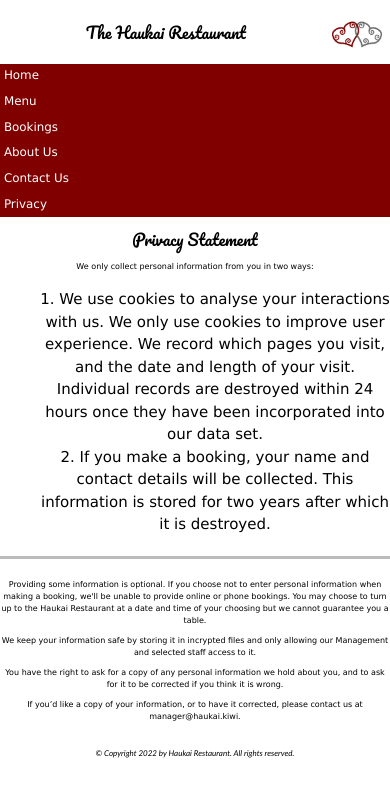
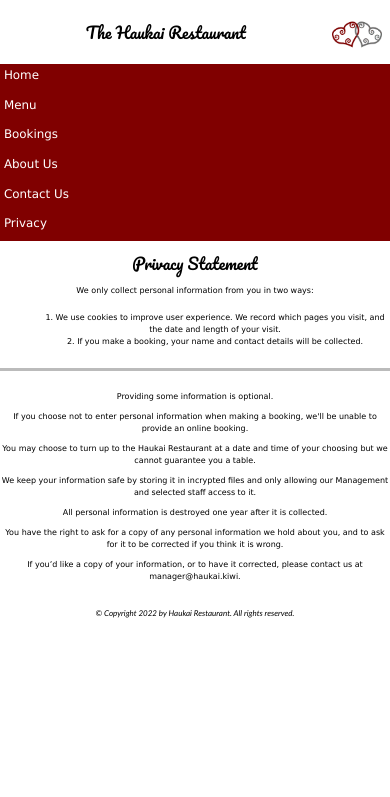
Before and after one commit to desireeallen/desireeallen.github.io, a PHP site: page /privacy.html in a window 390 px wide. Shown: the top 797 px of the page. Run offline with PHP 8.4, Linux system fonts and the light colour scheme.

Commit message:
edit css for nav bar mobile

```diff
--- a/css/style.css
+++ b/css/style.css
@@ -67,6 +67,7 @@ header {
       width: 100%;
       font-size: calc(0.5rem + 1vw);
       text-align: left;
+      padding-bottom: 2vw;
     }
 }
 
@@ -219,8 +220,11 @@ hr.solid {
 }
 
 .rosters-link {
-  font-size: 2vw;
+  font-size: 1rem;
   font-weight: bold;
+  text-align: center;
+  color: darkblue;
+  border: darkblue 1rem;
 }
 
 
@@ -233,3 +237,15 @@ hr.solid {
    .list-center {
     list-style-position: inside;
    }
+
+   @media (min-width: 0px) {
+    .list-center { font-size: 0.5rem; }
+  }
+
+  @media (min-width: 400px) {
+    .list-center { font-size: calc(0.5rem + 1vw); }
+  }
+
+  @media (min-width: 1001px){
+    .list-center { font-size: 1rem; }
+  }
--- a/privacy.html
+++ b/privacy.html
@@ -35,12 +35,15 @@
         <div class="privacy-box">
         <p>We only collect personal information from you in two ways:
             <ol>
-                <li class="list-center">We use cookies to analyse your interactions with us. We only use cookies to improve user experience. We record which pages you visit, and the date and length of your visit. Individual records are destroyed within 24 hours once they have been incorporated into our data set.</li>
-                <li class="list-center">If you make a booking, your name and contact details will be collected. This information is stored for two years after which it is destroyed. </li>
+                <li class="list-center">We use cookies to improve user experience. We record which pages you visit, and the date and length of your visit.</li>
+                <li class="list-center">If you make a booking, your name and contact details will be collected.</li>
                 </ol>
                 <hr class="solid">
-        <p>Providing some information is optional. If you choose not to enter personal information when making a booking, we'll be unable to provide online or phone bookings. You may choose to turn up to the Haukai Restaurant at a date and time of your choosing but we cannot guarantee you a table.</p>
+        <p>Providing some information is optional.</p>
+        <p>If you choose not to enter personal information when making a booking, we'll be unable to provide an online booking.</p>
+        <p>You may choose to turn up to the Haukai Restaurant at a date and time of your choosing but we cannot guarantee you a table.</p>
         <p>We keep your information safe by storing it in incrypted files and only allowing our Management and selected staff access to it.</p>
+        <p>All personal information is destroyed one year after it is collected.</p>
         <p>You have the right to ask for a copy of any personal information we hold about you, and to ask for it to be corrected if you think it is wrong. </p>
         <p>If you’d like a copy of your information, or to have it corrected, please contact us at manager@haukai.kiwi.</p>
         </div>
```
